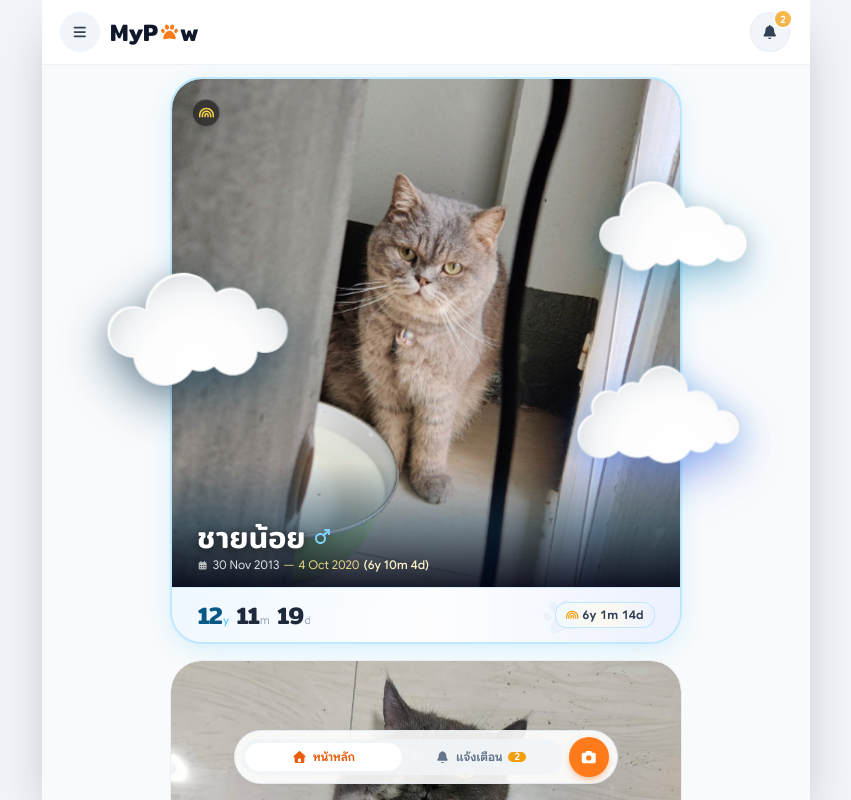
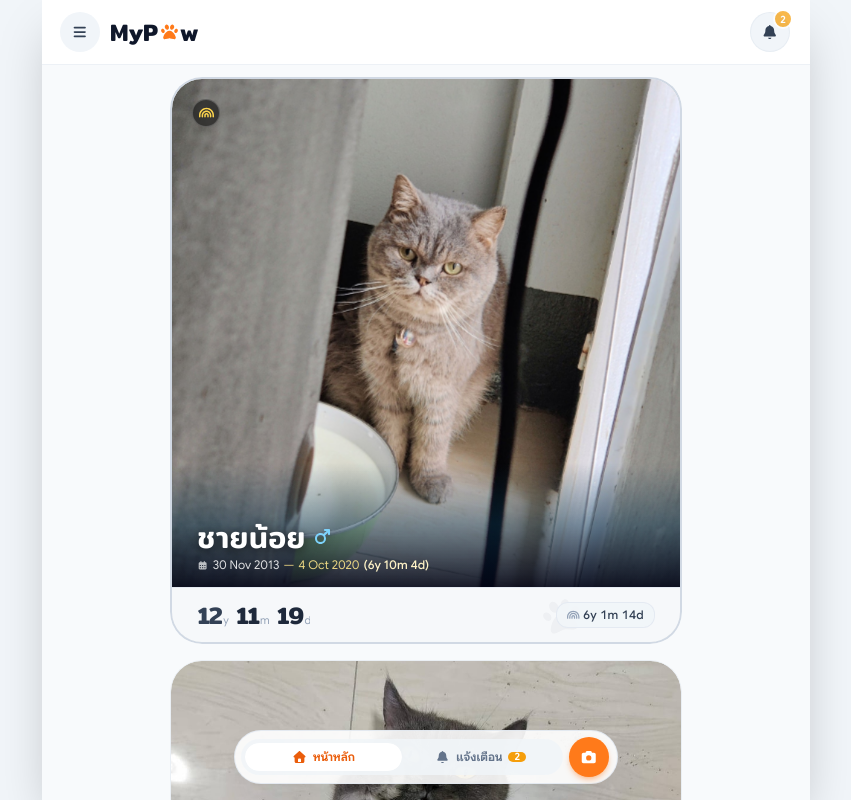
Before and after one commit to hokpeephokpeep/MyPaw, a React (Vite) app: page / in a window 1280 px wide. Shown: the whole page, without its empty margins (214-1065 px from the left). Built offline with nearby package versions, Linux system fonts and the light colour scheme; a web font is replaced by a local one.

Commit message:
feat(uiux): unify design system, reduce emoji variance, streamline memorial aesthetics

```diff
--- a/src/components/PetCard.jsx
+++ b/src/components/PetCard.jsx
@@ -223,64 +223,17 @@ export default function PetCard({ pet, allPets = [], dateFormat = 'en', compact
         onOpenMore(pet);
       }}
       data-multi-photo={hasMultiplePhotos ? "true" : undefined}
-      className={`relative ${isDeceased ? 'overflow-visible' : 'overflow-hidden'} ${
+      className={`relative overflow-hidden ${
         compact ? 'rounded-2xl' : 'rounded-[32px]'
       } select-none touch-manipulation cursor-pointer group/card focus-visible:ring-2 focus-visible:ring-paw-500 outline-none ${
         isDeceased ? 'card-deceased-transition' : 'card-alive-transition'
       }`}
     >
-      {/* ☁️ OVERSHOOT CLOUDS GRAPHIC (3 CLOUDS: 1 LEFT, 2 RIGHT STAGGERED) - Middle zone, 100% Opacity (No alpha blending to save CPU/GPU) */}
-      {isDeceased && (
-        <div className="absolute inset-0 pointer-events-none z-30 overflow-visible select-none">
-          {/* 1. Left Cloud (1 ก้อนซ้าย: ขยับออกไปทางซ้ายตามลูกศร) */}
-          <div className={`absolute ${compact ? '-left-[20px] top-[34%] w-[68px]' : '-left-[56px] sm:-left-[72px] top-[34%] sm:top-[36%] w-[160px] sm:w-[176px]'}`}>
-            <img
-              src="/clouds/C3.svg"
-              alt=""
-              className={`w-full h-auto ${compact ? 'animate-cloud-float-subtle' : 'animate-cloud-float-1'} motion-reduce:animate-none select-none pointer-events-none`}
-              style={{
-                filter: compact
-                  ? 'drop-shadow(0 4px 8px rgba(12, 74, 110, 0.25)) drop-shadow(0 1px 3px rgba(0, 0, 0, 0.12))'
-                  : 'drop-shadow(0 16px 24px rgba(12, 74, 110, 0.45)) drop-shadow(0 6px 12px rgba(0, 0, 0, 0.22))'
-              }}
-            />
-          </div>
-
-          {/* 2. Right Cloud 1 (ก้อนขวาบน: ขยับออกไปทางขวาตามลูกศร) */}
-          <div className={`absolute ${compact ? '-right-[14px] top-[18%] w-[50px]' : '-right-[40px] sm:-right-[56px] top-[18%] sm:top-[20%] w-[128px] sm:w-[144px]'}`}>
-            <img
-              src="/clouds/C1.svg"
-              alt=""
-              className={`w-full h-auto ${compact ? 'animate-cloud-float-subtle' : 'animate-cloud-float-3'} motion-reduce:animate-none select-none pointer-events-none`}
-              style={{
-                filter: compact
-                  ? 'drop-shadow(0 3px 6px rgba(14, 165, 233, 0.25)) drop-shadow(0 1px 3px rgba(0, 0, 0, 0.1))'
-                  : 'drop-shadow(0 14px 20px rgba(14, 165, 233, 0.35)) drop-shadow(0 4px 10px rgba(0, 0, 0, 0.18))'
-              }}
-            />
-          </div>
-
-          {/* 3. Right Cloud 2 (ก้อนขวาล่าง: ขยับออกไปทางขวาตามลูกศร) */}
-          <div className={`absolute ${compact ? '-right-[16px] top-[50%] w-[56px]' : '-right-[56px] sm:-right-[72px] top-[50%] sm:top-[52%] w-[144px] sm:w-[160px]'}`}>
-            <img
-              src="/clouds/C2.svg"
-              alt=""
-              className={`w-full h-auto ${compact ? 'animate-cloud-float-subtle' : 'animate-cloud-float-2'} motion-reduce:animate-none select-none pointer-events-none`}
-              style={{
-                filter: compact
-                  ? 'drop-shadow(0 4px 7px rgba(79, 70, 229, 0.22)) drop-shadow(0 1px 3px rgba(14, 165, 233, 0.15))'
-                  : 'drop-shadow(0 16px 22px rgba(79, 70, 229, 0.35)) drop-shadow(0 6px 14px rgba(14, 165, 233, 0.3))'
-              }}
-            />
-          </div>
-        </div>
-      )}
-
       {/* Main Card Container Box (Clipped Inner Elements) */}
       <div
         className={`relative overflow-hidden ${compact ? 'rounded-2xl' : 'rounded-[32px]'} shadow-xs transition-[color,background-color,border-color,box-shadow] duration-200 [transition-timing-function:var(--ease-out)] ${
           isDeceased
-            ? 'border-2 border-sky-200/90 shadow-[0_6px_24px_-4px_rgba(56,189,248,0.22)]'
+            ? 'border-2 border-slate-300/80 bg-slate-900/5 shadow-sm'
             : 'bg-white border border-slate-200/70 hover:border-paw-300'
         }`}
       >
@@ -289,14 +242,13 @@ export default function PetCard({ pet, allPets = [], dateFormat = 'en', compact
           <BorderBeam size={compact ? 120 : 180} duration={6} colorFrom="#f97316" colorTo="#fbbf24" borderWidth={2} />
         )}
 
-        {/* 🌈 Heavenly Sky Background (ONLY FOR DECEASED PETS: Feel good คิดถึง ปนเหงา) */}
+        {/* Memorial Sky Subtle Texture (ONLY FOR DECEASED PETS: Peaceful & Restrained) */}
         {isDeceased && (
-          <div className="absolute inset-0 pointer-events-none overflow-hidden z-0 bg-gradient-to-b from-sky-400 via-sky-200 to-indigo-100">
-            <div className="absolute -top-12 -right-12 w-80 h-80 rounded-full opacity-40 blur-xs animate-rainbow pointer-events-none bg-gradient-to-tr from-transparent via-red-300 via-amber-200 via-emerald-200 via-sky-300 to-purple-400" />
-            {/* 🌟 Delicate starlight twinkle in memorial sky */}
-            <div className="absolute top-4 left-6 w-1.5 h-1.5 rounded-full bg-white animate-star-1 opacity-70 pointer-events-none" />
-            <div className="absolute top-10 right-14 w-2 h-2 rounded-full bg-amber-100 animate-star-2 opacity-80 pointer-events-none" />
-            <div className="absolute top-20 left-16 w-1 h-1 rounded-full bg-white animate-star-3 opacity-60 pointer-events-none" />
+          <div className="absolute inset-0 pointer-events-none overflow-hidden z-0 bg-gradient-to-b from-slate-900/15 via-slate-800/5 to-slate-900/10">
+            {/* Delicate starlight twinkle in memorial sky */}
+            <div className="absolute top-4 left-6 w-1 h-1 rounded-full bg-amber-200/70 pointer-events-none" />
+            <div className="absolute top-10 right-14 w-1.5 h-1.5 rounded-full bg-slate-200/60 pointer-events-none" />
+            <div className="absolute top-20 left-16 w-1 h-1 rounded-full bg-white/50 pointer-events-none" />
           </div>
         )}
 
@@ -428,15 +380,15 @@ export default function PetCard({ pet, allPets = [], dateFormat = 'en', compact
           }}
           className={`${compact ? 'px-[6%] py-2 rounded-b-2xl' : 'px-[5%] py-3.5'} relative ${
             isDeceased
-              ? 'bg-gradient-to-r from-sky-50/95 via-white/95 to-indigo-50/90 backdrop-blur-md border-t border-sky-200/60'
+              ? 'bg-slate-50/95 border-t border-slate-200/80'
               : 'bg-white'
           }`}
         >
           {/* Subtle Watermark Paw (Brand Gimmick) */}
           <FontAwesomeIcon
             icon={faPaw}
-            className={`absolute right-24 bottom-2 text-4xl -rotate-12 pointer-events-none opacity-[0.035] ${
-              isDeceased ? 'text-sky-900' : 'text-paw-900'
+            className={`absolute right-24 bottom-2 text-4xl -rotate-12 pointer-events-none opacity-[0.03] ${
+              isDeceased ? 'text-slate-900' : 'text-paw-900'
             }`}
           />
 
@@ -445,11 +397,11 @@ export default function PetCard({ pet, allPets = [], dateFormat = 'en', compact
             <div className="flex items-baseline gap-1 select-none min-w-0 truncate">
               {age.years > 0 && (
                 <span className={`${compact ? 'text-base sm:text-lg' : 'text-2xl'} font-mitr font-semibold tracking-tight tabular-nums inline-flex items-baseline leading-none ${
-                  isDeceased ? 'text-sky-800' : 'text-paw-600'
+                  isDeceased ? 'text-slate-700' : 'text-paw-600'
                 }`}>
                   {age.years}
                   <span className={`${compact ? 'text-[8px] sm:text-[9px] mr-0.5' : 'text-[11px] mr-1'} font-sans font-normal lowercase ml-[1px] select-none ${
-                    isDeceased ? 'text-sky-400' : 'text-paw-400'
+                    isDeceased ? 'text-slate-400' : 'text-paw-400'
                   }`}>y</span>
                 </span>
               )}
@@ -465,21 +417,21 @@ export default function PetCard({ pet, allPets = [], dateFormat = 'en', compact
 
             {/* Cat-to-Human Age or Memorial Lifespan Summary Capsule */}
             {!isDeceased ? (
-              <div className={`bg-gradient-to-r from-amber-50 to-orange-50 border border-amber-200/80 rounded-xl ${compact ? 'px-1.5 py-0.5' : 'px-3 py-1.5'} flex items-center gap-1 shadow-2xs flex-shrink-0 hover:border-amber-300 transition-colors`}>
+              <div className={`bg-stone-50 border border-stone-200/80 rounded-xl ${compact ? 'px-1.5 py-0.5' : 'px-2.5 py-1'} flex items-center gap-1 shadow-2xs flex-shrink-0 hover:border-stone-300 transition-colors`}>
                 {!compact && (
-                  <FontAwesomeIcon icon={getHumanAgeIcon(humanAge)} className="text-amber-500 text-[10px]" />
+                  <FontAwesomeIcon icon={getHumanAgeIcon(humanAge)} className="text-stone-500 text-[10px]" />
                 )}
-                <span className={`${compact ? 'text-[10px] sm:text-[11px]' : 'text-xs'} font-bold text-amber-900 tabular-nums whitespace-nowrap`}>
-                  ~{humanAge}<span className="font-semibold text-amber-600/90 text-[9px] sm:text-[10px] font-sans ml-0.5">{compact ? 'y' : ' human yrs'}</span>
+                <span className={`${compact ? 'text-[10px] sm:text-[11px]' : 'text-xs'} font-medium text-stone-800 tabular-nums whitespace-nowrap`}>
+                  ~{humanAge}<span className="font-normal text-stone-500 text-[9px] sm:text-[10px] font-sans ml-0.5">{compact ? 'y' : ' human yrs'}</span>
                 </span>
               </div>
             ) : (
               <div
                 title="จากเราไปสู่ดาวแมวแล้วนานแค่ไหน"
-                className={`bg-gradient-to-r from-sky-50 via-amber-50/70 to-indigo-50/80 border border-sky-200/90 rounded-xl ${compact ? 'px-1.5 py-0.5' : 'px-2.5 py-1'} flex items-center gap-1 shadow-2xs flex-shrink-0`}
+                className={`bg-slate-100/90 border border-slate-200/80 rounded-xl ${compact ? 'px-1.5 py-0.5' : 'px-2.5 py-1'} flex items-center gap-1 shadow-2xs flex-shrink-0`}
               >
-                <FontAwesomeIcon icon={faRainbow} className="text-amber-500 text-[9px] sm:text-[10px]" />
-                <span className={`${compact ? 'text-[10px] sm:text-[11px]' : 'text-xs'} font-bold text-slate-700 tabular-nums whitespace-nowrap`}>
+                <FontAwesomeIcon icon={faRainbow} className="text-slate-400 text-[9px] sm:text-[10px]" />
+                <span className={`${compact ? 'text-[10px] sm:text-[11px]' : 'text-xs'} font-medium text-slate-700 tabular-nums whitespace-nowrap`}>
                   {compact ? (
                     timeSincePassing
                       ? `${timeSincePassing.years > 0 ? `${timeSincePassing.years}y+` : (timeSincePassing.months > 0 ? `${timeSincePassing.months}m+` : `${timeSincePassing.days}d`)}`
--- a/src/components/PetDetailModal.jsx
+++ b/src/components/PetDetailModal.jsx
@@ -314,9 +314,9 @@ export default function PetDetailModal({ pet, allPets = [], dateFormat = 'en', i
                     {age.days}<span className="text-[10px] sm:text-[11px] font-sans font-normal text-slate-400 lowercase ml-0.5">d</span>
                   </span>
                 </div>
-                <div className="text-[10px] sm:text-[11px] text-slate-500 mt-1 font-sans font-semibold truncate">
+                <div className="text-[10px] sm:text-[11px] text-slate-500 mt-1 font-sans font-medium truncate">
                   {isDeceased && timeSincePassing
-                    ? `🌈 ดาวแมว ${timeSincePassing.years}y ${timeSincePassing.months}m ${timeSincePassing.days}d`
+                    ? `ดาวแมว ${timeSincePassing.years}y ${timeSincePassing.months}m ${timeSincePassing.days}d`
                     : `~${humanAge}y human`
                   }
                 </div>
--- a/src/utils.js
+++ b/src/utils.js
@@ -95,9 +95,9 @@ export function getLifeStage(years, months) {
       stage: 'Kitten',
       label: 'วัยเบบี๋',
       icon: faBaby,
-      bg: 'bg-pink-50',
-      text: 'text-pink-600',
-      border: 'border-pink-200'
+      bg: 'bg-stone-100/90 dark:bg-stone-800/80',
+      text: 'text-stone-700 dark:text-stone-300',
+      border: 'border-stone-200/80 dark:border-stone-700'
     };
   }
   if (totalMonths <= 24) {
@@ -105,9 +105,9 @@ export function getLifeStage(years, months) {
       stage: 'Junior',
       label: 'วัยซน',
       icon: faBolt,
-      bg: 'bg-amber-50',
-      text: 'text-amber-600',
-      border: 'border-amber-200'
+      bg: 'bg-stone-100/90 dark:bg-stone-800/80',
+      text: 'text-stone-700 dark:text-stone-300',
+      border: 'border-stone-200/80 dark:border-stone-700'
     };
   }
   if (years <= 6) {
@@ -115,9 +115,9 @@ export function getLifeStage(years, months) {
       stage: 'Prime',
       label: 'วัยหนุ่มสาว',
       icon: faSun,
-      bg: 'bg-emerald-50',
-      text: 'text-emerald-600',
-      border: 'border-emerald-200'
+      bg: 'bg-stone-100/90 dark:bg-stone-800/80',
+      text: 'text-stone-700 dark:text-stone-300',
+      border: 'border-stone-200/80 dark:border-stone-700'
     };
   }
   if (years <= 10) {
@@ -125,9 +125,9 @@ export function getLifeStage(years, months) {
       stage: 'Mature',
       label: 'วัยผู้ใหญ่',
       icon: faCrown,
-      bg: 'bg-sky-50',
-      text: 'text-sky-600',
-      border: 'border-sky-200'
+      bg: 'bg-stone-100/90 dark:bg-stone-800/80',
+      text: 'text-stone-700 dark:text-stone-300',
+      border: 'border-stone-200/80 dark:border-stone-700'
     };
   }
   if (years <= 14) {
@@ -135,18 +135,18 @@ export function getLifeStage(years, months) {
       stage: 'Senior',
       label: 'วัยอาวุโส',
       icon: faFeather,
-      bg: 'bg-indigo-50',
-      text: 'text-indigo-600',
-      border: 'border-indigo-200'
+      bg: 'bg-stone-100/90 dark:bg-stone-800/80',
+      text: 'text-stone-700 dark:text-stone-300',
+      border: 'border-stone-200/80 dark:border-stone-700'
     };
   }
   return {
     stage: 'Super Senior',
     label: 'วัยทวด',
     icon: faGem,
-    bg: 'bg-purple-50',
-    text: 'text-purple-600',
-    border: 'border-purple-200'
+    bg: 'bg-stone-100/90 dark:bg-stone-800/80',
+    text: 'text-stone-700 dark:text-stone-300',
+    border: 'border-stone-200/80 dark:border-stone-700'
   };
 }
 
@@ -259,14 +259,14 @@ export function getPetSpecialEvents(pet) {
     return events; // Deceased cats stay dedicated to the Rainbow Bridge memorial
   }
 
-  // 2. Birthday Today! 🎂
+  // 2. Birthday Today!
   const daysUntilBday = getDaysUntilBirthday(pet.birthDate);
   if (daysUntilBday === 0) {
     events.push({
       type: 'birthday_today',
-      label: 'วันเกิดวันนี้! 🎂',
+      label: 'วันเกิดวันนี้',
       icon: faCakeCandles,
-      bgClass: 'bg-gradient-to-r from-pink-500 to-rose-500 text-white font-bold border-white/30 shadow-md shadow-rose-500/25 animate-pulse motion-reduce:animate-none',
+      bgClass: 'bg-gradient-to-r from-rose-500 to-amber-500 text-white font-semibold border-white/30 shadow-sm',
       iconClass: 'text-amber-200'
     });
   }
@@ -279,15 +279,15 @@ export function getPetSpecialEvents(pet) {
       if (daysUntilCheckup === 0) {
         events.push({
           type: 'checkup_today',
-          label: 'นัดตรวจสุขภาพวันนี้ 🩺',
+          label: 'นัดตรวจสุขภาพวันนี้',
           icon: faStethoscope,
-          bgClass: 'bg-emerald-600/95 backdrop-blur-md text-white border-white/25 shadow-md shadow-emerald-600/25 animate-pulse motion-reduce:animate-none',
+          bgClass: 'bg-emerald-600/95 backdrop-blur-md text-white border-white/25 shadow-sm',
           iconClass: 'text-emerald-200'
         });
       } else if (daysUntilCheckup > 0 && daysUntilCheckup <= 14) {
         events.push({
           type: 'checkup_soon',
-          label: daysUntilCheckup === 1 ? 'นัดตรวจพรุ่งนี้ 🩺' : `นัดตรวจอีก ${daysUntilCheckup} วัน`,
+          label: daysUntilCheckup === 1 ? 'นัดตรวจพรุ่งนี้' : `นัดตรวจอีก ${daysUntilCheckup} วัน`,
           icon: faStethoscope,
           bgClass: 'bg-sky-600/90 backdrop-blur-md text-white border-white/25 shadow-sm',
           iconClass: 'text-sky-200'
@@ -304,16 +304,16 @@ export function getPetSpecialEvents(pet) {
       if (daysSinceVaccine >= 365) {
         events.push({
           type: 'vaccine_overdue',
-          label: 'ถึงกำหนดวัคซีน 💉',
+          label: 'ถึงกำหนดวัคซีน',
           icon: faSyringe,
-          bgClass: 'bg-rose-600/95 backdrop-blur-md text-white border-white/25 shadow-sm shadow-rose-600/25 animate-pulse motion-reduce:animate-none',
+          bgClass: 'bg-rose-600/95 backdrop-blur-md text-white border-white/25 shadow-sm',
           iconClass: 'text-rose-200'
         });
       } else if (daysSinceVaccine >= 335) { // ภายใน 30 วันก่อนครบรอบ
         const daysLeft = 365 - daysSinceVaccine;
         events.push({
           type: 'vaccine_soon',
-          label: daysLeft === 1 ? 'วัคซีนพรุ่งนี้ 💉' : `วัคซีนอีก ${daysLeft} วัน`,
+          label: daysLeft === 1 ? 'วัคซีนพรุ่งนี้' : `วัคซีนอีก ${daysLeft} วัน`,
           icon: faSyringe,
           bgClass: 'bg-amber-600/90 backdrop-blur-md text-white border-white/25 shadow-sm',
           iconClass: 'text-amber-200'
@@ -326,9 +326,9 @@ export function getPetSpecialEvents(pet) {
   if (daysUntilBday > 0 && daysUntilBday <= 14) {
     events.push({
       type: 'birthday_soon',
-      label: daysUntilBday === 1 ? 'วันเกิดพรุ่งนี้ 🎂' : `วันเกิดอีก ${daysUntilBday} วัน`,
+      label: daysUntilBday === 1 ? 'วันเกิดพรุ่งนี้' : `วันเกิดอีก ${daysUntilBday} วัน`,
       icon: faCakeCandles,
-      bgClass: 'bg-paw-500/90 backdrop-blur-md text-white border-white/25 shadow-sm',
+      bgClass: 'bg-stone-800/90 backdrop-blur-md text-white border-white/25 shadow-sm',
       iconClass: 'text-amber-200'
     });
   }
```
Also changed, not shown: src/components/HamburgerDrawer.jsx (+5 -5 lines), src/components/NotificationModal.jsx (+9 -6 lines), src/components/NotificationScreen.jsx (+9 -6 lines), src/components/PetListItem.jsx (+9 -9 lines), 2 other files (tests, documents, lock files or other folders).
